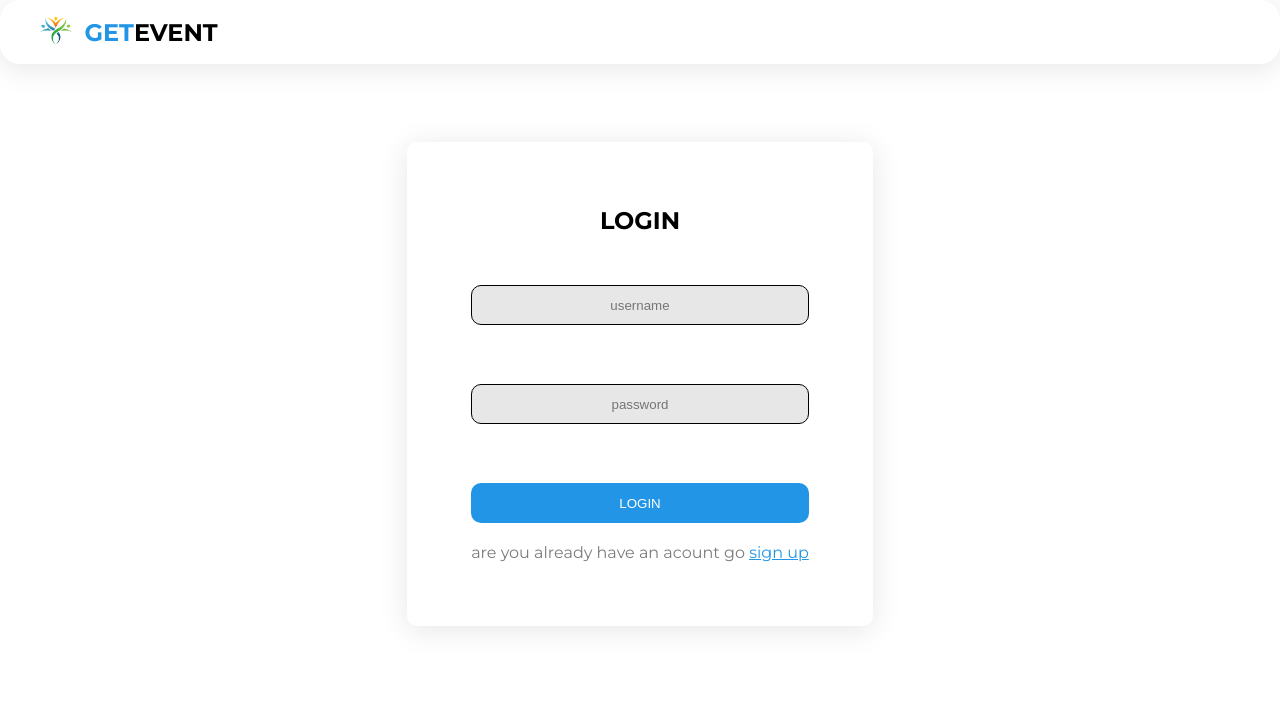
After one commit to yahya-Boussakla/GET_EVENT, a PHP site: page /login/login.html in a window 1280 px wide. The commit adds this page. Shown: the top 703 px of the page. Run offline with PHP 8.4, Linux system fonts and the light colour scheme.

Commit message:
login and filter date work

```diff
--- a/home/index.php
+++ b/home/index.php
@@ -22,8 +22,8 @@ include "../conection/database.php";
         </div>
         <h1><span>GET</span>EVENT</h1>
         <div class="buttons">
-            <button id="sign">sign up</button>
-            <button>login</button>
+            <a id="sign">sign up</a>
+            <a href="../login/login.html">login</a>
         </div>
     </nav>
     <article>
--- /dev/null
+++ b/login/login.css
@@ -0,0 +1,67 @@
+@import url("https://fonts.googleapis.com/css2?family=Montserrat:wght@400;500;600;700;800&display=swap");
+* {
+  box-sizing: border-box;
+  margin: 0;
+  padding: 0;
+}
+body {
+  font-family: "Montserrat";
+}
+nav {
+  border-radius: 10px;
+  box-shadow: 0 4px 30px rgba(0, 0, 0, 0.1);
+  backdrop-filter: blur(7.8px);
+  -webkit-backdrop-filter: blur(7.8px);
+  display: flex;
+  flex-direction: row;
+  align-items: center;
+  padding: 1% 3%;
+  gap: 10px;
+  border-radius: 20px;
+}
+nav img {
+  width: 3%;
+}
+nav span {
+  color: rgb(34, 149, 231);
+}
+section {
+  display: flex;
+  align-items: center;
+  justify-content: center;
+  height: 80vh;
+}
+form {
+  display: flex;
+  flex-direction: column;
+  justify-content: center;
+  border-radius: 10px;
+  box-shadow: 0 4px 30px rgba(0, 0, 0, 0.1);
+  backdrop-filter: blur(7.8px);
+  -webkit-backdrop-filter: blur(7.8px);
+  gap: 20px;
+  padding: 5%;
+  text-align: center;
+}
+input {
+  height: 40px;
+  text-align: center;
+  border-radius: 10px;
+  border: 1px solid black;
+  background-color: rgba(215, 215, 215, 0.596);
+}
+input[type="submit"] {
+  background-color: rgb(34, 149, 231);
+  color: white;
+  border: none;
+  cursor: pointer;
+}
+form h1 {
+  margin-bottom: 9%;
+}
+form span {
+  color: #7c7c7c;
+}
+form span a{
+    color: rgb(34, 149, 231);
+}
--- /dev/null
+++ b/login/login.html
@@ -0,0 +1,27 @@
+<!DOCTYPE html>
+<html lang="en">
+
+<head>
+    <meta charset="UTF-8">
+    <meta name="viewport" content="width=device-width, initial-scale=1.0">
+    <link rel="stylesheet" href="login.css">
+    <title>GETEVENT</title>
+</head>
+
+<body>
+    <nav>
+        <img src="../imgs/logo.png" alt="">
+        <h1><span>GET</span>EVENT</h1>
+    </nav>
+    <section>
+        <form action="">
+            <h1>LOGIN</h1>
+            <input type="text" placeholder="username"><br>
+            <input type="password" placeholder="password"><br>
+            <input type="submit" value="LOGIN">
+            <span>are you already have an acount go <a href="">sign up</a></span>
+        </form>
+    </section>
+</body>
+
+</html>
```
Also changed, not shown: home/script.js (+51 -21 lines), home/style.css (+6 -7 lines).
